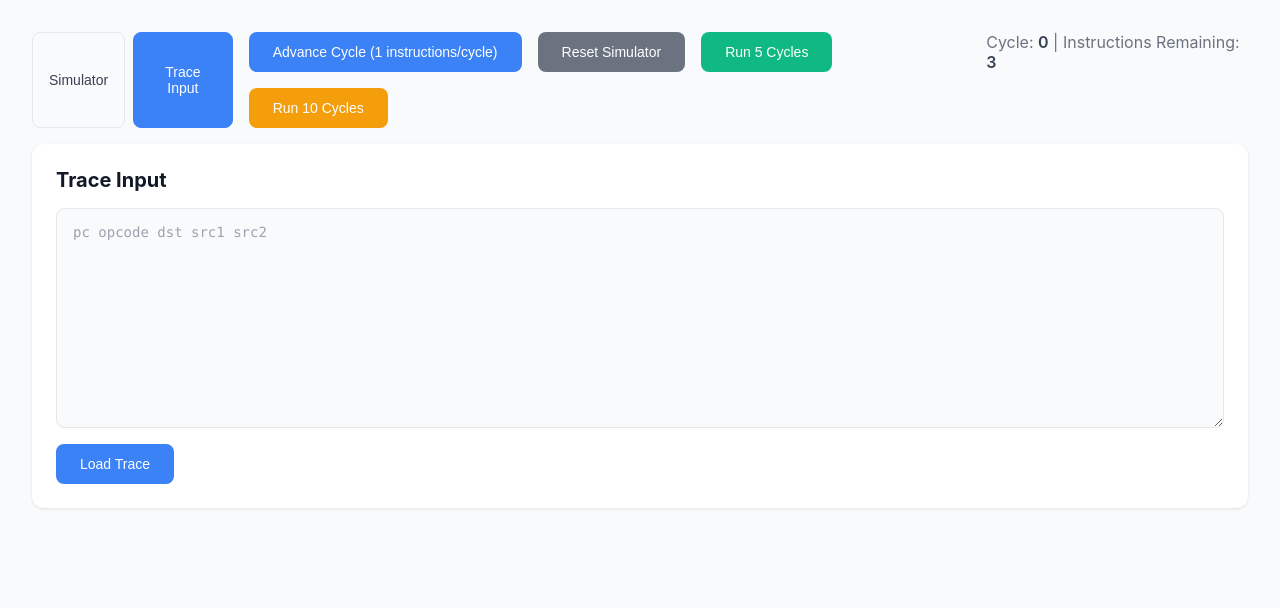
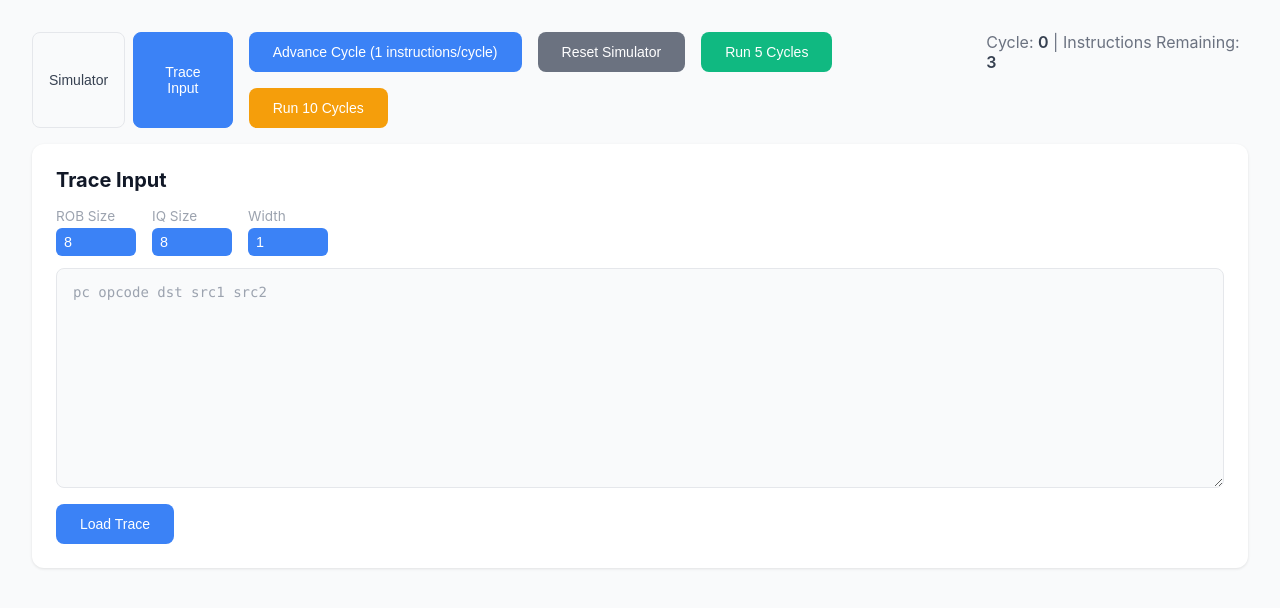
Before and after one commit to pranavJibhakate/Out-of-Order-CPU-Pipeline-Simulator, a React (Vite) app: page / in a window 1280 px wide. Both pictures are taken after a click on the button "Trace Input". Shown: the top 608 px of the page. Built offline with nearby package versions, Linux system fonts and the light colour scheme.

Commit message:
Rob Full UI bug

```diff
--- a/src/App.css
+++ b/src/App.css
@@ -738,12 +738,33 @@ body {
 
     text-align: left;
     font-family: ui-monospace, SFMono-Regular, Menlo, Monaco, Consolas, monospace;
-
-    /* overflow-x: auto;
-    white-space: nowrap; */
 }
 
-/* .stage-count:empty::after {
-    content: "—";
+.config-row {
+    display: flex;
+    gap: 16px;
+    margin-bottom: 12px;
+    align-items: center;
+    flex-wrap: wrap;
+}
+
+.config-row label {
+    display: flex;
+    flex-direction: column;
+    font-size: 0.85rem;
+    /* color: #cfd8dc; */
+    /* color: #9ca3af;
+    color: black; */
     color: #9ca3af;
-} */
+    gap: 4px;
+}
+
+.config-row input {
+    width: 80px;
+    padding: 6px 8px;
+    border-radius: 6px;
+    background-color: #3b82f6;
+    color: white;
+    font-size: 0.9rem;
+    border: none;
+}
--- a/src/App.jsx
+++ b/src/App.jsx
@@ -9,19 +9,14 @@ function ROBTable({ rob }) {
     const entries = [];
     if (!rob.empty()) {
       let i = rob.s;
-      let count = 0;
-      for (; i < rob.e; ) {
-        const e = rob.entries[i];
-        entries.push({ index: i, entry: e });
-        count++;
+      let count = rob.isFull ? rob.size : (rob.e - rob.s + rob.size) % rob.size;
 
-        if (i === rob.e && !rob.isFull) break;
-        if (rob.isFull && count >= rob.size) break;
-
+      for (let k = 0; k < count; k++) {
+        entries.push({ index: i, entry: rob.entries[i] });
         i = (i + 1) % rob.size;
-        if (rob.isFull && i === rob.e) break;
       }
     }
+
     return entries;
   };
 
@@ -333,18 +328,19 @@ function ARFTable({ sim }) {
   );
 }
 
-function TraceInput({ sim, onLoad }) {
+function TraceInput({ onLoad }) {
   const [text, setText] = useState("");
   const [error, setError] = useState("");
+
+  const [robSize, setRobSize] = useState(8);
+  const [iqSize, setIqSize] = useState(8);
+  const [width, setWidth] = useState(1);
 
   const parseAndLoad = () => {
     try {
       const lines = text.split("\n").filter((l) => l.trim() !== "");
       const trace = lines.map((line, idx) => {
         const parts = line.trim().split(/\s+/).map(Number);
-        if (parts.length < 3) {
-          throw new Error(`Invalid format on line ${idx + 1}`);
-        }
         if (parts.length !== 5 || parts.some(isNaN)) {
           throw new Error(`Invalid format on line ${idx + 1}`);
         }
@@ -352,9 +348,13 @@ function TraceInput({ sim, onLoad }) {
         return new Instruction(pc, opcode, dst, src1, src2, idx);
       });
 
-      sim.reset();
-      sim.loadTrace(trace);
-      onLoad();
+      onLoad({
+        trace,
+        robSize,
+        iqSize,
+        width,
+      });
+
       setError("");
     } catch (e) {
       setError(e.message);
@@ -364,6 +364,38 @@ function TraceInput({ sim, onLoad }) {
   return (
     <div className="component-card trace-card">
       <h2 className="component-title">Trace Input</h2>
+
+      <div className="config-row">
+        <label>
+          ROB Size
+          <input
+            type="number"
+            value={robSize}
+            min={1}
+            onChange={(e) => setRobSize(+e.target.value)}
+          />
+        </label>
+
+        <label>
+          IQ Size
+          <input
+            type="number"
+            value={iqSize}
+            min={1}
+            onChange={(e) => setIqSize(+e.target.value)}
+          />
+        </label>
+
+        <label>
+          Width
+          <input
+            type="number"
+            value={width}
+            min={1}
+            onChange={(e) => setWidth(+e.target.value)}
+          />
+        </label>
+      </div>
 
       <textarea
         className="trace-textarea"
@@ -382,27 +414,47 @@ function TraceInput({ sim, onLoad }) {
   );
 }
 
+const DEFAULT_TRACE = [
+  [0, 2, 2, 3, 4],
+  [4, 1, 5, 2, 4],
+  [8, 1, 1, 2, 3],
+];
+
+function buildTrace(raw) {
+  return raw.map(
+    ([pc, opcode, dst, src1, src2], idx) =>
+      new Instruction(pc, opcode, dst, src1, src2, idx)
+  );
+}
+
 export default function App() {
-  const [sim] = useState(() => new Simulator(8, 8, 1));
+  const [sim, setSim] = useState(() => {
+    const s = new Simulator(8, 8, 1);
+    s.loadTrace(buildTrace(DEFAULT_TRACE));
+    return s;
+  });
   const [activeTab, setActiveTab] = useState("sim");
   const [, forceUpdate] = useState(0);
 
-  useEffect(() => {
-    const trace = [
-      new Instruction(0, 2, 2, 3, 4, 0),
-      new Instruction(4, 1, 5, 2, 4, 1),
-      new Instruction(8, 1, 1, 2, 3, 2),
-    ];
-    sim.loadTrace(trace);
+  const handleLoad = ({ trace, robSize, iqSize, width }) => {
+    const newSim = new Simulator(robSize, iqSize, width);
+    newSim.loadTrace(trace);
+    setSim(newSim);
     forceUpdate((x) => x + 1);
-  }, [sim]);
+  };
 
   const handleCycle = () => {
     sim.cycle();
     forceUpdate((x) => x + 1);
   };
 
-  const handleReset = () => sim.reset();
+  const handleReset = () => {
+    const newSim = new Simulator(sim.rob.size, sim.iq.size, sim.width);
+    newSim.loadTrace(buildTrace(DEFAULT_TRACE));
+    setSim(newSim);
+    forceUpdate((x) => x + 1);
+  };
+
   const runCycles = (count) => {
     for (let i = 0; i < count; i++) sim.cycle();
     forceUpdate((x) => x + 1);
@@ -448,25 +500,21 @@ export default function App() {
         </div>
 
         {activeTab === "trace" ? (
-          <TraceInput sim={sim} onLoad={() => forceUpdate((x) => x + 1)} />
+          <TraceInput onLoad={handleLoad} />
         ) : (
           <div className="cpu-pipeline-grid">
             <div className="area-pipeline">
               <ActiveStages sim={sim} />
             </div>
-
             <div className="area-rmt">
               <RMTTable rmt={sim.rmt} />
             </div>
-
             <div className="area-iq">
               <IssueQueueTable iq={sim.iq} />
             </div>
-
             <div className="area-arf">
               <ARFTable sim={sim} />
             </div>
-
             <div className="area-rob">
               <ROBTable rob={sim.rob} />
             </div>
```
